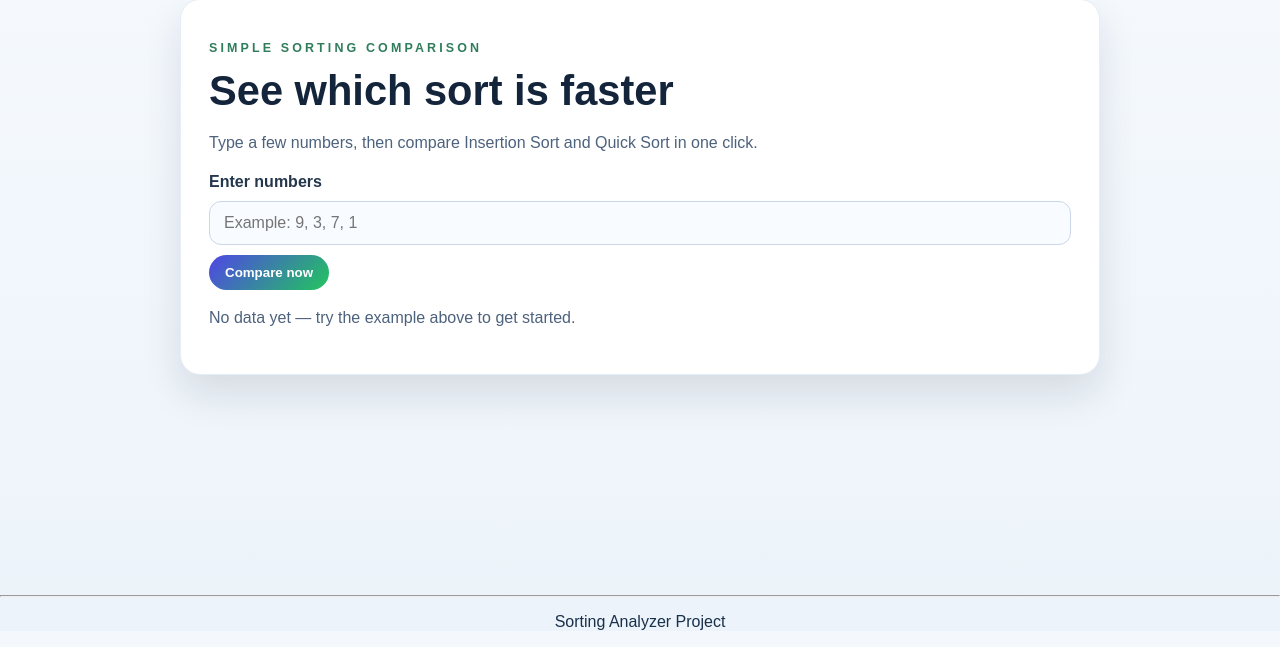
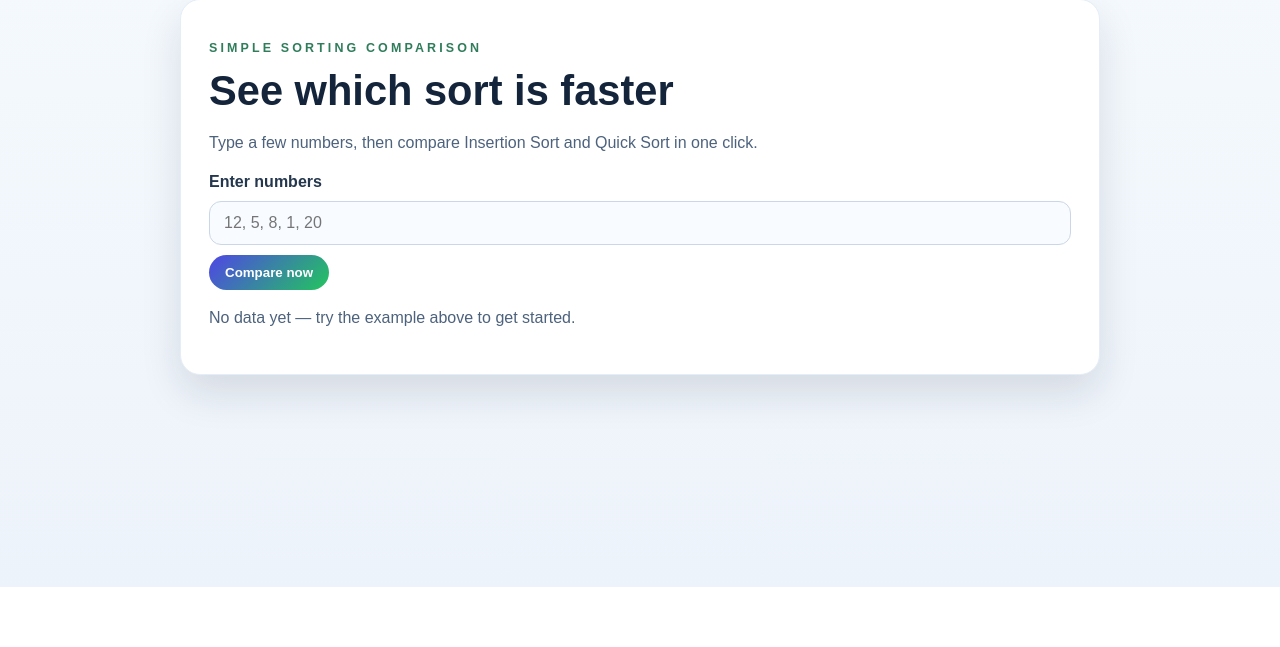
Before and after one commit to ananyapuramshetty/algo-compare, a Flask app: page / in a window 1280 px wide. Shown: the part 213-860 px from the top of the page. After the commit the page ends 800 px from the top, so only its background shows below. Run offline with Flask 3, Linux system fonts and the light colour scheme.

Commit message:
Add sample input guidance

```diff
--- a/templates/index.html
+++ b/templates/index.html
@@ -19,7 +19,7 @@
             id="numbers"
             name="numbers"
             type="text"
-            placeholder="Example: 9, 3, 7, 1"
+            placeholder="12, 5, 8, 1, 20"
             value="{{ request.form.get('numbers', '') }}"
             required
           />
@@ -59,9 +59,5 @@
         {% endif %}
       </section>
     </main>
-    <hr>
-<p style="text-align:center;">
-Sorting Analyzer Project
-</p>
   </body>
 </html>
```
